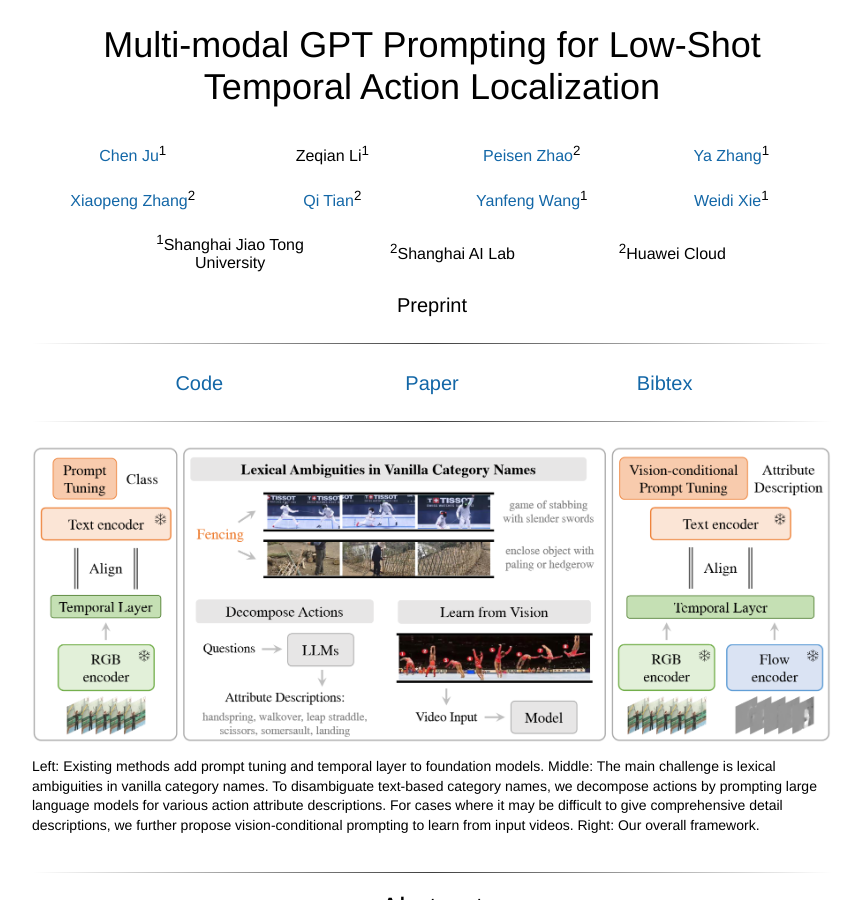
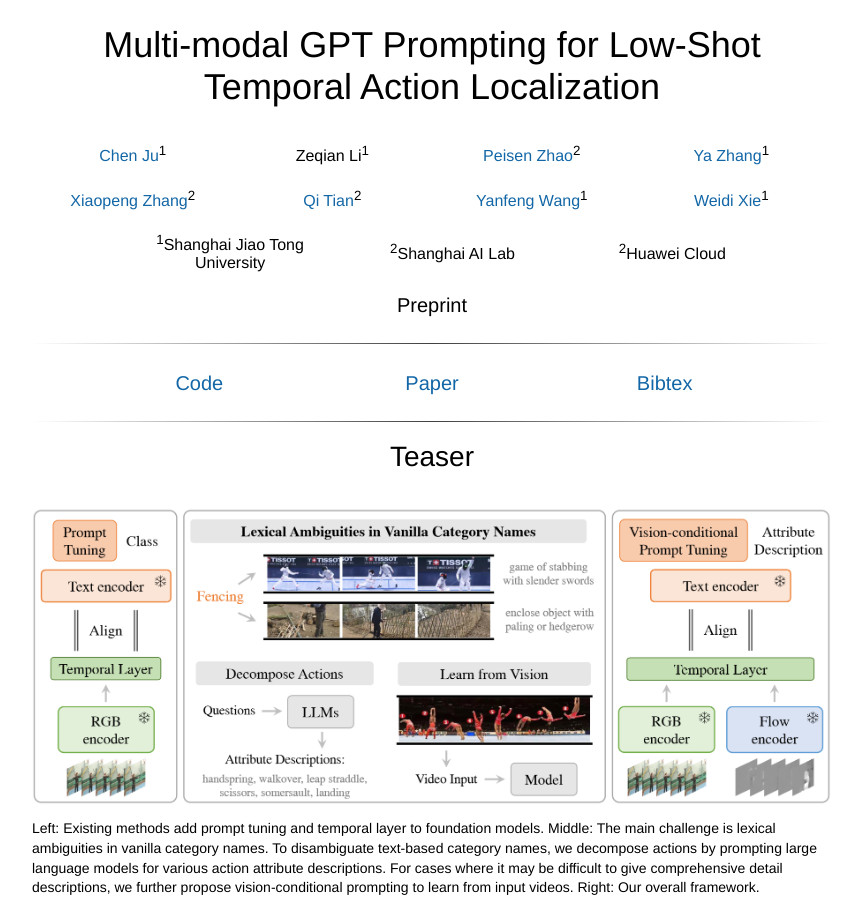
Before and after one commit to ju-chen/Voide1220.github.io, a Jekyll site: the page GPT_prompt/index.html, which Jekyll copies as it is, in a window 1280 px wide and 900 px high. Shown: the whole window, without its empty margins (208-1069 px from the left). Built offline with Jekyll 4.4.1, drawn with Linux system fonts in a browser that asks for light colours; some web fonts are replaced.

Commit message:
Update index.html

```diff
--- a/GPT_prompt/index.html
+++ b/GPT_prompt/index.html
@@ -308,6 +308,7 @@
 
 
       <br><hr>
+	<center><h1>Teaser</h1></center>
       <br>
         <center>
           <div class="container">
```
